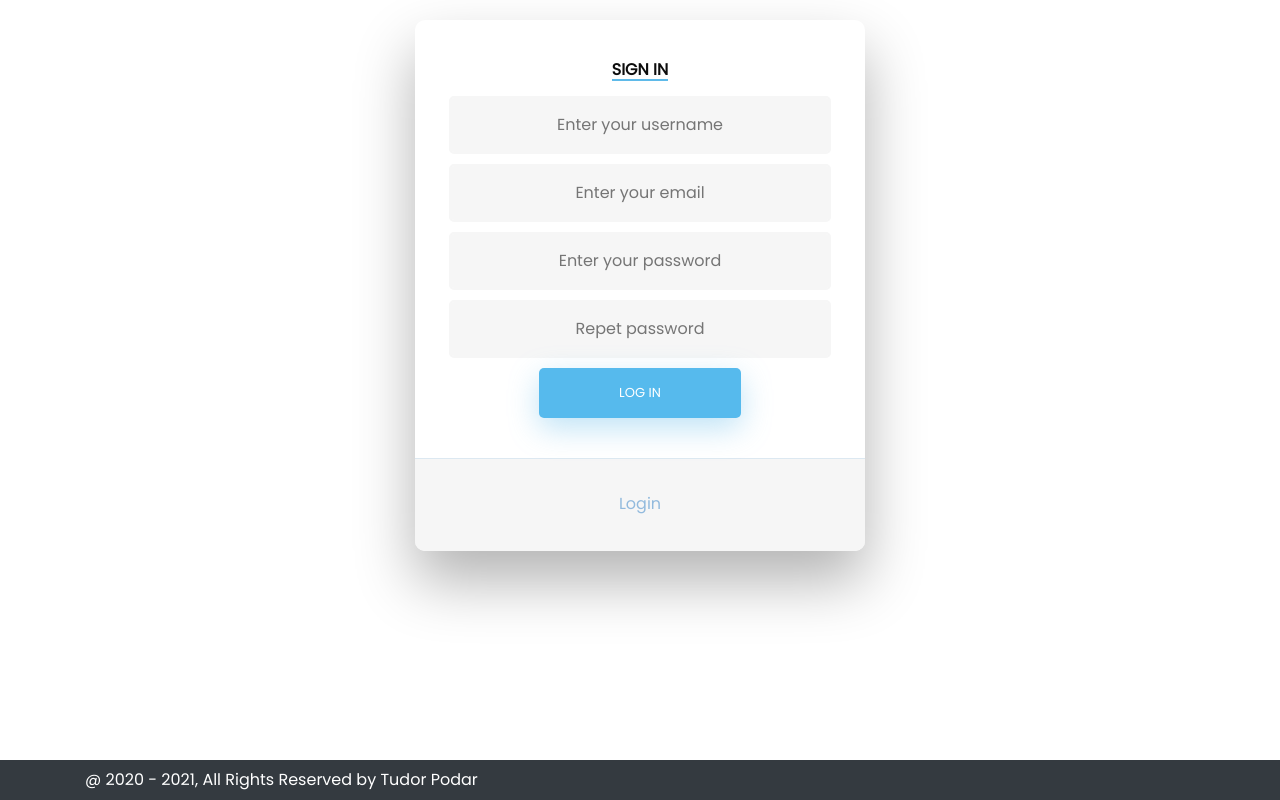
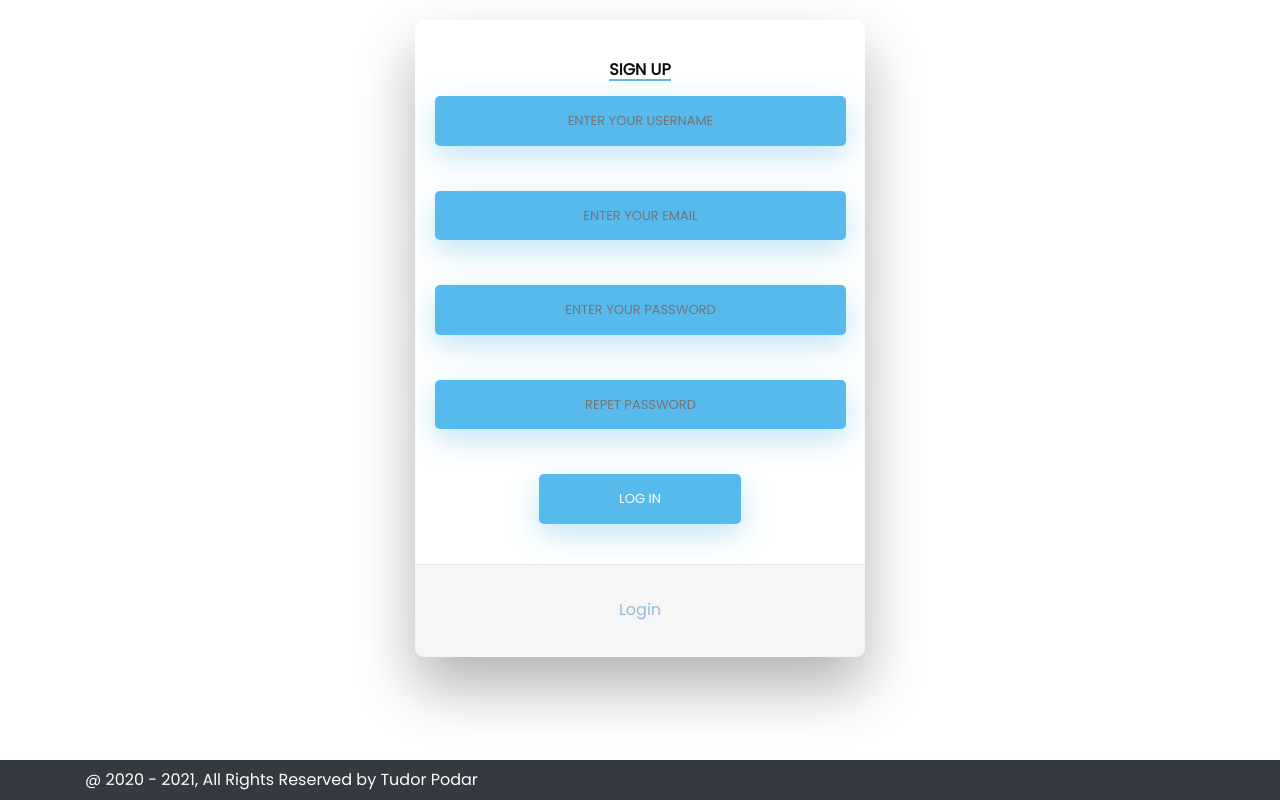
Before and after one commit to chisulescu/hartaProducatoriLocali, a React (Create React App) app in the folder src/main/webapp/harta_agricultori_frontend/: page /register in a window 1280 px wide. Built offline with nearby package versions, Linux system fonts and the light colour scheme; what web3 would draw is missing.

Commit message:
-add register services

```diff
--- a/src/main/webapp/harta_agricultori_frontend/src/components/NavigationBar.js
+++ b/src/main/webapp/harta_agricultori_frontend/src/components/NavigationBar.js
@@ -23,6 +23,7 @@ render () {
                             <Link to={"adminPage"} className="nav-link">Admin Page</Link>
                         }
                         {!this.props.isAuthed &&
+
                             <Link to={"login"} className="nav-link">Login</Link>
                         }
                         {this.props.isAuthed &&
--- a/src/main/webapp/harta_agricultori_frontend/src/components/auth/Login.jsx
+++ b/src/main/webapp/harta_agricultori_frontend/src/components/auth/Login.jsx
@@ -70,7 +70,7 @@ class Login extends React.Component {
               <input
               type="text"
               id="username"
-              class="fadeIn one"
+              className="fadeIn first myInput"
               name="username"
               placeholder="Enter your username"
               value={username}
@@ -79,13 +79,13 @@ class Login extends React.Component {
               <input
               type="text"
               id="password"
-              class="fadeIn secound"
+              className="fadeIn second myInput"
               name="password"
               value={password}
               placeholder="Enter your password"
               onChange={this.handleChange}/>
 
-              <input type="submit" class="fadeIn fourth" value="Log In" onClick={this.handleSubmit} />
+              <input type="submit" class="fadeIn fourth myInput" value="Log In" onClick={this.handleSubmit} />
             </form>
 
             <div id="formFooter">
--- a/src/main/webapp/harta_agricultori_frontend/src/components/auth/Register.jsx
+++ b/src/main/webapp/harta_agricultori_frontend/src/components/auth/Register.jsx
@@ -1,8 +1,8 @@
 import React from "react";
 import "./auth.css";
 import {Link} from 'react-router-dom';
+const axios = require('axios').default;
 
-const axios = require('axios').default;
 
 
 class Register extends React.Component {
@@ -23,9 +23,15 @@ class Register extends React.Component {
   };
 
   handleSubmit = () => {
-    const { username, email, password1, password2 } = this.state;
-    console.log("Submitting");
-    axios.post('http://127.0.0.1:8000/rest-auth/registration/', {
+
+
+            const { username, email, password1, password2 } = this.state;
+            console.log("Submitting");
+
+
+
+
+  /*  axios.post('http://127.0.0.1:8000/rest-auth/registration/', {
       username,
       email,
       password1,
@@ -36,7 +42,7 @@ class Register extends React.Component {
     })
     .catch(function (error) {
       console.log(error);
-    });
+    }); */
   };
 
   render() {
@@ -45,13 +51,13 @@ class Register extends React.Component {
 
        <div class="wrapper fadeInDown">
                 <div id="formContent">
-                  <h2 class="active"> Sign In </h2>
+                  <h2 class="active"> Sign Up </h2>
 
                   <form>
                     <input
                     type="text"
                     id="username"
-                    class="fadeIn one"
+                    class="fadeIn first myInput"
                     name="username"
                     placeholder="Enter your username"
                     value={username}
@@ -60,7 +66,7 @@ class Register extends React.Component {
                     <input
                     type="text"
                     id="password1"
-                    class="fadeIn secound"
+                    class="fadeIn second myInput"
                     name="password1"
                     value={password1}
                     placeholder="Enter your email"
@@ -69,7 +75,7 @@ class Register extends React.Component {
                     <input
                     type="text"
                     id="password2"
-                    class="fadeIn third"
+                    class="fadeIn third myInput"
                     name="password2"
                     value={password2}
                     placeholder="Enter your password"
@@ -78,13 +84,13 @@ class Register extends React.Component {
                     <input
                     type="text"
                     id="email"
-                    class="fadeIn third"
+                    class="fadeIn third myInput"
                     name="email"
                     value={email}
                     placeholder="Repet password"
                     onChange={this.handleChange}/>
 
-                    <input type="submit" class="fadeIn fourth" value="Log In" onClick={this.handleSubmit} />
+                    <input type="submit" class="fadeIn fourth myInput" value="Log In" onClick={this.handleSubmit} />
                   </form>
 
                   <div id="formFooter">
--- a/src/main/webapp/harta_agricultori_frontend/src/components/auth/auth.css
+++ b/src/main/webapp/harta_agricultori_frontend/src/components/auth/auth.css
@@ -82,7 +82,7 @@ h2.active {
 
 /* FORM TYPOGRAPHY*/
 
-input[type=button], input[type=submit], input[type=reset]  {
+.myInput {
   background-color: #56baed;
   border: none;
   color: white;
@@ -104,11 +104,11 @@ input[type=button], input[type=submit], input[type=reset]  {
   transition: all 0.3s ease-in-out;
 }
 
-input[type=button]:hover, input[type=submit]:hover, input[type=reset]:hover  {
+myInput[type=button]:hover, myInput[type=submit]:hover, myInput[type=reset]:hover  {
   background-color: #39ace7;
 }
 
-input[type=button]:active, input[type=submit]:active, input[type=reset]:active  {
+myInput[type=button]:active, myInput[type=submit]:active, myInput[type=reset]:active  {
   -moz-transform: scale(0.95);
   -webkit-transform: scale(0.95);
   -o-transform: scale(0.95);
@@ -116,7 +116,7 @@ input[type=button]:active, input[type=submit]:active, input[type=reset]:active
   transform: scale(0.95);
 }
 
-input[type=text] {
+myInput[type=text] {
   background-color: #f6f6f6;
   border: none;
   color: #0d0d0d;
@@ -137,12 +137,12 @@ input[type=text] {
   border-radius: 5px 5px 5px 5px;
 }
 
-input[type=text]:focus {
+myInput[type=text]:focus {
   background-color: #fff;
   border-bottom: 2px solid #5fbae9;
 }
 
-input[type=text]:placeholder {
+myInput[type=text]:placeholder {
   color: #cccccc;
 }
 
@@ -212,7 +212,7 @@ input[type=text]:placeholder {
   animation-delay: 0.4s;
 }
 
-.fadeIn.second {
+    .fadeIn.second {
   -webkit-animation-delay: 0.6s;
   -moz-animation-delay: 0.6s;
   animation-delay: 0.6s;
```
